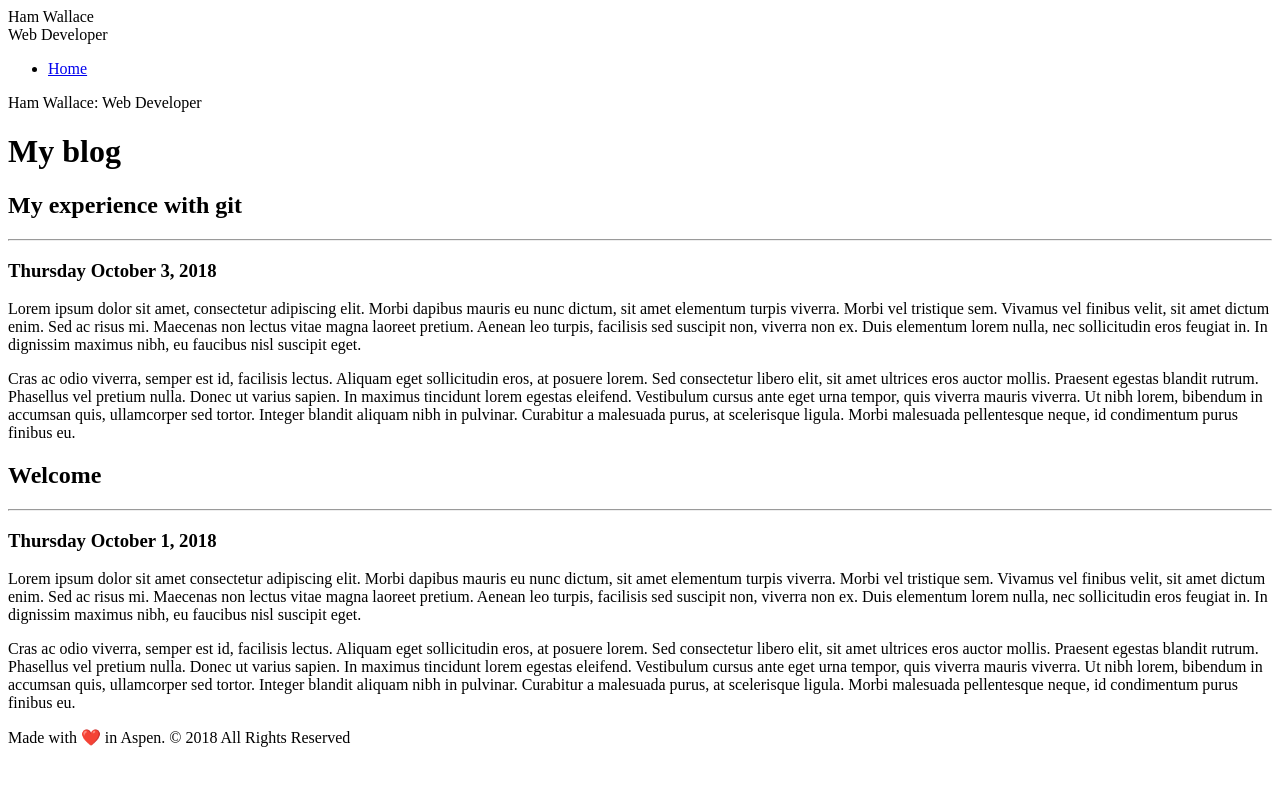
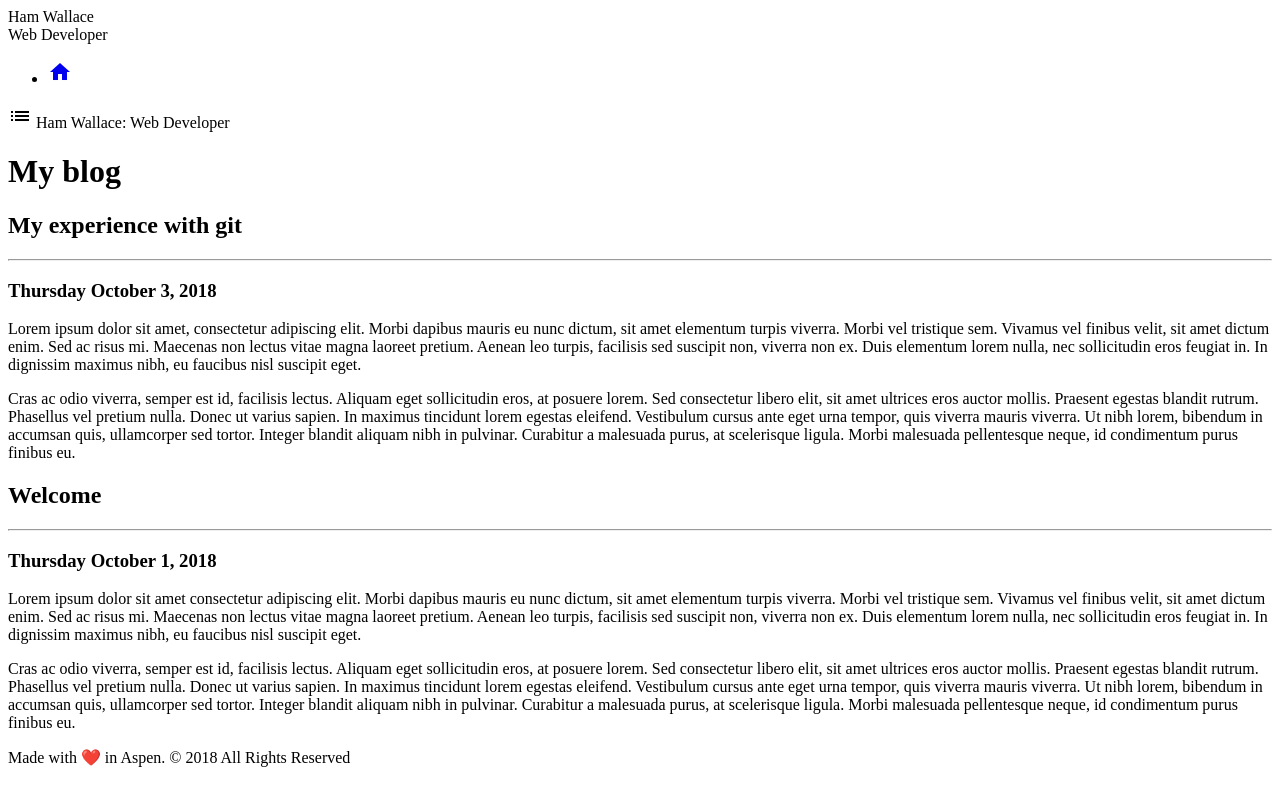
Before and after one commit to Hamwaa/git-blog, a plain HTML site: page index.html in a window 1280 px wide. Drawn offline with Linux system fonts and the light colour scheme.

Commit message:
Add Google Material Icons

```diff
--- a/index.html
+++ b/index.html
@@ -4,6 +4,7 @@
  <meta charset="UTF-8">
  <meta name="viewport" content="width=device-width, initial-scale=1.0">
  <meta http-equiv="X-UA-Compatible" content="ie=edge">
+ <link href="https://fonts.googleapis.com/icon?family=Material+Icons" rel="stylesheet">
  <title>Ham Wallace - Web Developer</title>
 </head>
 
@@ -15,13 +16,20 @@
         <div class="site-header">Ham Wallace</div>
         <div class="site-subheader">Web Developer</div>
         <ul class="site-navigation">
-          <li><a href="index.html">Home</a></li>
+          <li>
+            <a href="index.html">
+              <i class="material-icons">home</i>
+            </a>
+          </li>
         </ul>
       </div>
     </nav>
     <main>
       <div class="menu">
         <div class="menu-icon" id="sidebarCollapse">
+          <i class="material-icons">
+            list
+          </i>
          <span class="mobile-header">Ham Wallace: Web Developer</span>
        </div>
       </div>
```
